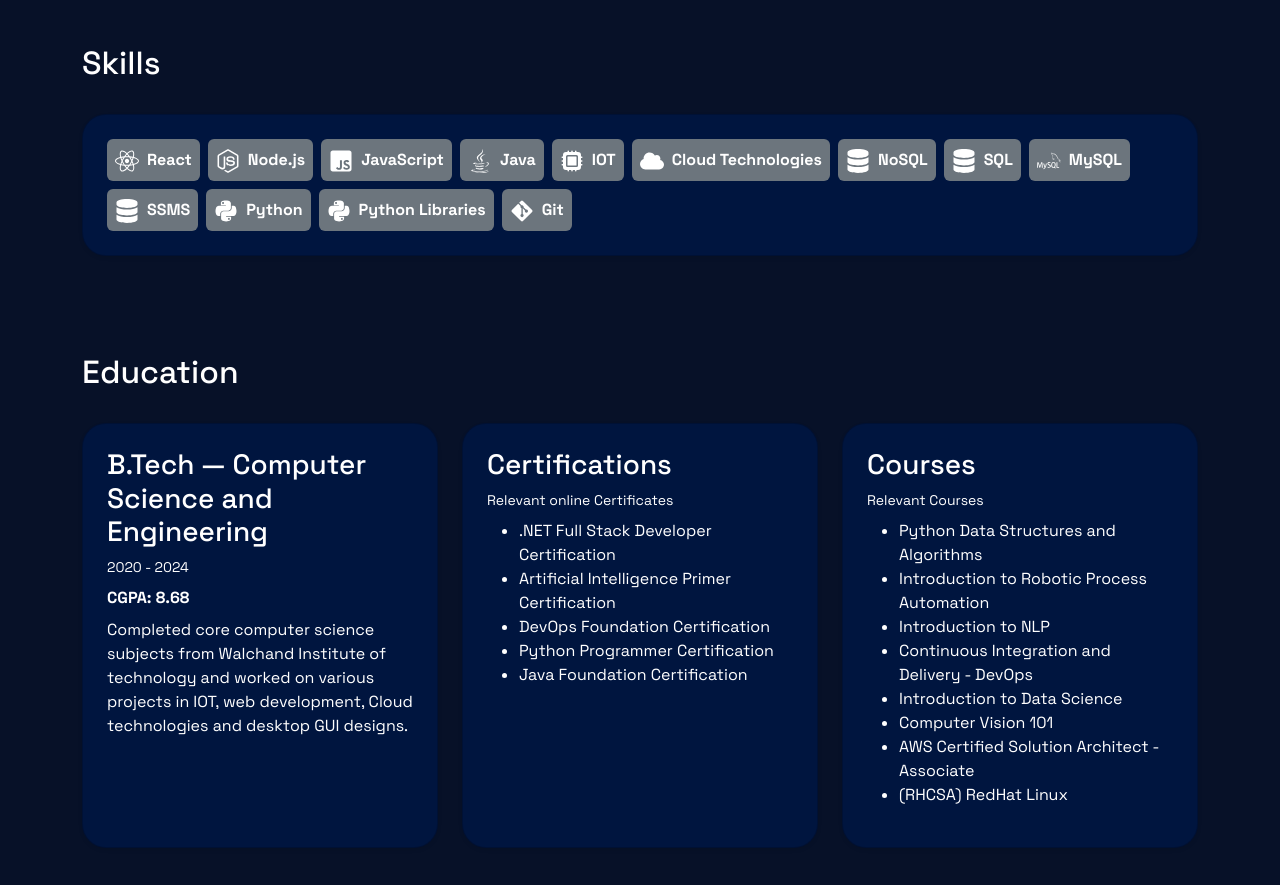
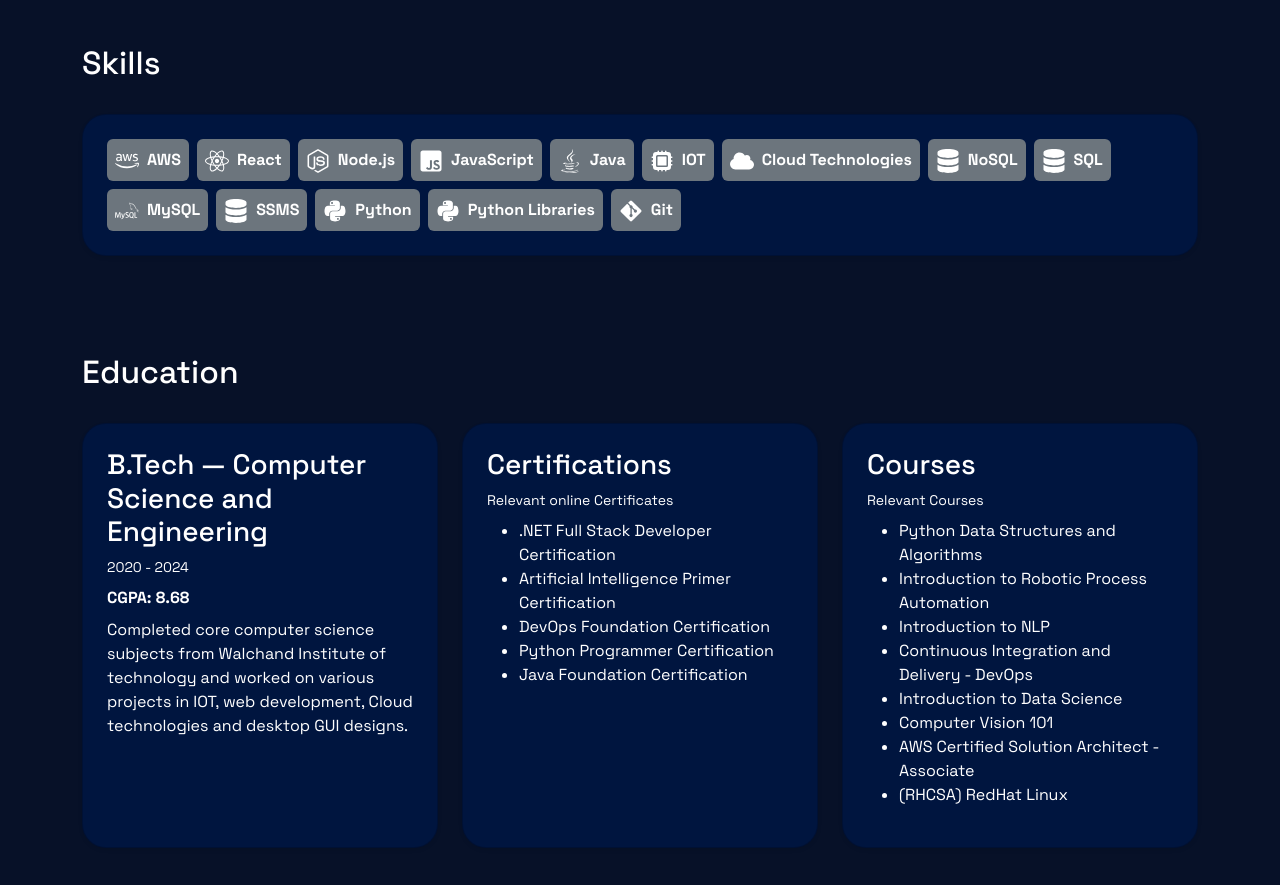
Before and after one commit to Kshitijh/Kshitijh_Portfolio, a React (Create React App) app: page / in a window 1280 px wide. Shown: the part 2380-3265 px from the top of the page. Built offline with nearby package versions, Linux system fonts and the light colour scheme.

Commit message:
Add AWS skill to Skills component

```diff
--- a/src/components/Skills.js
+++ b/src/components/Skills.js
@@ -1,5 +1,6 @@
 import React from "react";
 import {
+  FaAws,
   FaReact,
   FaNodeJs,
   FaJsSquare,
@@ -13,6 +14,7 @@ import { SiMysql, SiMicrosoftsqlserver as SiMssql } from "react-icons/si";
 import { IoHardwareChip } from "react-icons/io5";
 
 const skills = [
+  { name: "AWS", icon: <FaAws /> },
   { name: "React", icon: <FaReact /> },
   { name: "Node.js", icon: <FaNodeJs /> },
   { name: "JavaScript", icon: <FaJsSquare /> },
```
